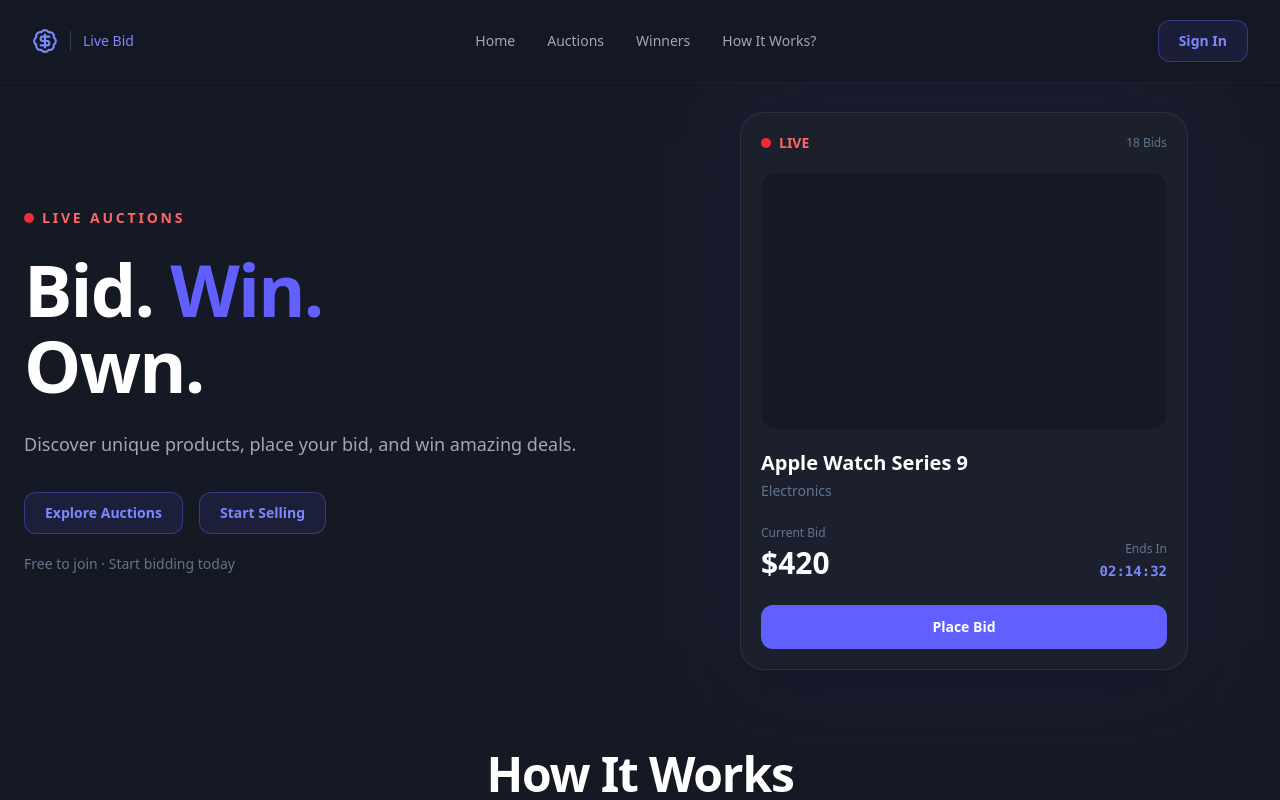
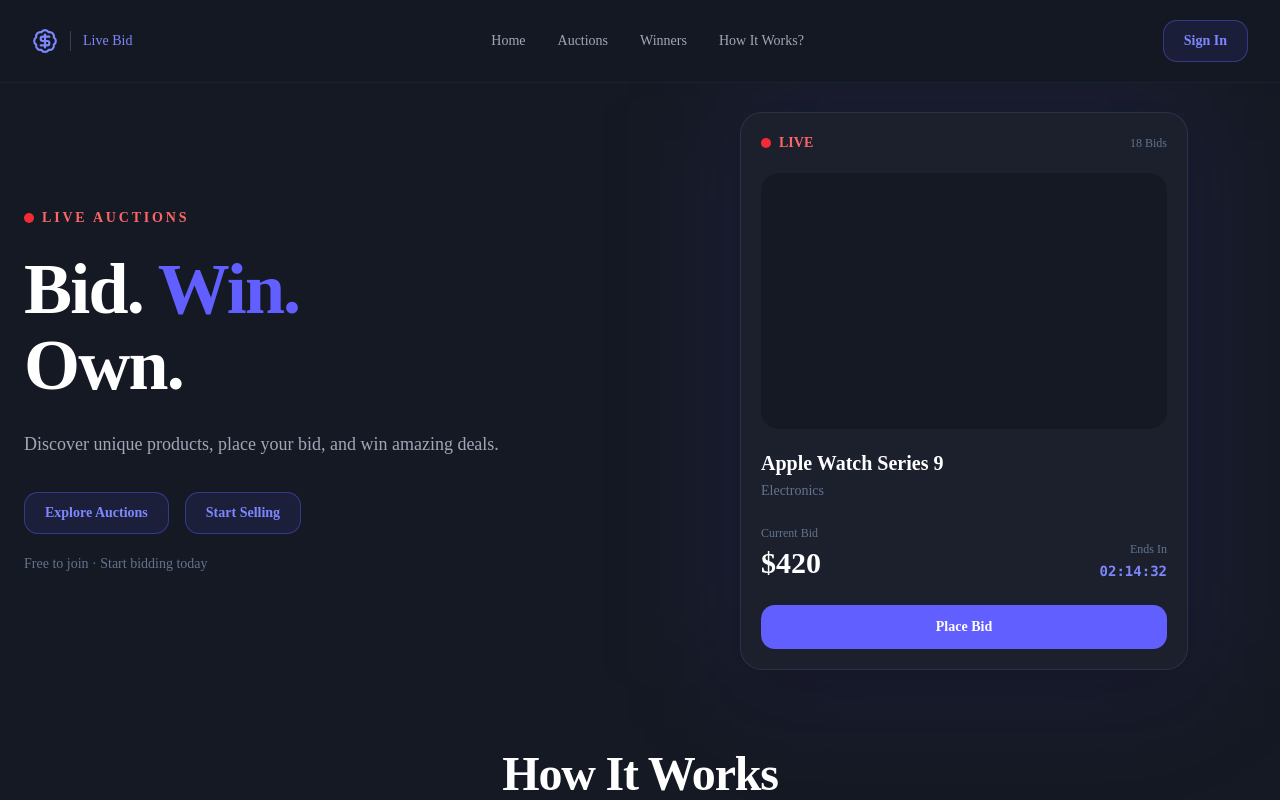
Before and after one commit to homow/live-bid, a Next.js app in the folder clients/web/: page / in a window 1280 px wide. Shown: the top 800 px of the page. Built offline with nearby package versions, Linux system fonts and the light colour scheme.

Commit message:
setting config

```diff
--- a/clients/web/src/app/globals.css
+++ b/clients/web/src/app/globals.css
@@ -1,6 +1,134 @@
 @import "tailwindcss";
+@import "tw-animate-css";
+@import "shadcn/tailwind.css";
+
+@custom-variant dark (&:is(.dark *));
 
 body {
   background-color: #151923;
   color: #a1a7b8;
 }
+
+@theme inline {
+  --font-heading: var(--font-sans);
+  --font-sans: var(--font-sans);
+  --color-sidebar-ring: var(--sidebar-ring);
+  --color-sidebar-border: var(--sidebar-border);
+  --color-sidebar-accent-foreground: var(--sidebar-accent-foreground);
+  --color-sidebar-accent: var(--sidebar-accent);
+  --color-sidebar-primary-foreground: var(--sidebar-primary-foreground);
+  --color-sidebar-primary: var(--sidebar-primary);
+  --color-sidebar-foreground: var(--sidebar-foreground);
+  --color-sidebar: var(--sidebar);
+  --color-chart-5: var(--chart-5);
+  --color-chart-4: var(--chart-4);
+  --color-chart-3: var(--chart-3);
+  --color-chart-2: var(--chart-2);
+  --color-chart-1: var(--chart-1);
+  --color-ring: var(--ring);
+  --color-input: var(--input);
+  --color-border: var(--border);
+  --color-destructive: var(--destructive);
+  --color-accent-foreground: var(--accent-foreground);
+  --color-accent: var(--accent);
+  --color-muted-foreground: var(--muted-foreground);
+  --color-muted: var(--muted);
+  --color-secondary-foreground: var(--secondary-foreground);
+  --color-secondary: var(--secondary);
+  --color-primary-foreground: var(--primary-foreground);
+  --color-primary: var(--primary);
+  --color-popover-foreground: var(--popover-foreground);
+  --color-popover: var(--popover);
+  --color-card-foreground: var(--card-foreground);
+  --color-card: var(--card);
+  --color-foreground: var(--foreground);
+  --color-background: var(--background);
+  --radius-sm: calc(var(--radius) * 0.6);
+  --radius-md: calc(var(--radius) * 0.8);
+  --radius-lg: var(--radius);
+  --radius-xl: calc(var(--radius) * 1.4);
+  --radius-2xl: calc(var(--radius) * 1.8);
+  --radius-3xl: calc(var(--radius) * 2.2);
+  --radius-4xl: calc(var(--radius) * 2.6);
+}
+
+:root {
+  --background: oklch(1 0 0);
+  --foreground: oklch(0.145 0 0);
+  --card: oklch(1 0 0);
+  --card-foreground: oklch(0.145 0 0);
+  --popover: oklch(1 0 0);
+  --popover-foreground: oklch(0.145 0 0);
+  --primary: oklch(0.205 0 0);
+  --primary-foreground: oklch(0.985 0 0);
+  --secondary: oklch(0.97 0 0);
+  --secondary-foreground: oklch(0.205 0 0);
+  --muted: oklch(0.97 0 0);
+  --muted-foreground: oklch(0.556 0 0);
+  --accent: oklch(0.97 0 0);
+  --accent-foreground: oklch(0.205 0 0);
+  --destructive: oklch(0.577 0.245 27.325);
+  --border: oklch(0.922 0 0);
+  --input: oklch(0.922 0 0);
+  --ring: oklch(0.708 0 0);
+  --chart-1: oklch(0.87 0 0);
+  --chart-2: oklch(0.556 0 0);
+  --chart-3: oklch(0.439 0 0);
+  --chart-4: oklch(0.371 0 0);
+  --chart-5: oklch(0.269 0 0);
+  --radius: 0.625rem;
+  --sidebar: oklch(0.985 0 0);
+  --sidebar-foreground: oklch(0.145 0 0);
+  --sidebar-primary: oklch(0.205 0 0);
+  --sidebar-primary-foreground: oklch(0.985 0 0);
+  --sidebar-accent: oklch(0.97 0 0);
+  --sidebar-accent-foreground: oklch(0.205 0 0);
+  --sidebar-border: oklch(0.922 0 0);
+  --sidebar-ring: oklch(0.708 0 0);
+}
+
+.dark {
+  --background: oklch(0.145 0 0);
+  --foreground: oklch(0.985 0 0);
+  --card: oklch(0.205 0 0);
+  --card-foreground: oklch(0.985 0 0);
+  --popover: oklch(0.205 0 0);
+  --popover-foreground: oklch(0.985 0 0);
+  --primary: oklch(0.922 0 0);
+  --primary-foreground: oklch(0.205 0 0);
+  --secondary: oklch(0.269 0 0);
+  --secondary-foreground: oklch(0.985 0 0);
+  --muted: oklch(0.269 0 0);
+  --muted-foreground: oklch(0.708 0 0);
+  --accent: oklch(0.269 0 0);
+  --accent-foreground: oklch(0.985 0 0);
+  --destructive: oklch(0.704 0.191 22.216);
+  --border: oklch(1 0 0 / 10%);
+  --input: oklch(1 0 0 / 15%);
+  --ring: oklch(0.556 0 0);
+  --chart-1: oklch(0.87 0 0);
+  --chart-2: oklch(0.556 0 0);
+  --chart-3: oklch(0.439 0 0);
+  --chart-4: oklch(0.371 0 0);
+  --chart-5: oklch(0.269 0 0);
+  --sidebar: oklch(0.205 0 0);
+  --sidebar-foreground: oklch(0.985 0 0);
+  --sidebar-primary: oklch(0.488 0.243 264.376);
+  --sidebar-primary-foreground: oklch(0.985 0 0);
+  --sidebar-accent: oklch(0.269 0 0);
+  --sidebar-accent-foreground: oklch(0.985 0 0);
+  --sidebar-border: oklch(1 0 0 / 10%);
+  --sidebar-ring: oklch(0.556 0 0);
+}
+
+@layer base {
+  * {
+    @apply border-border outline-ring/50;
+  }
+  body {
+    @apply bg-background text-foreground;
+  }
+  html {
+    @apply font-sans;
+  }
+}
```
Also changed, not shown: 2 other files (tests, documents, lock files or other folders).
